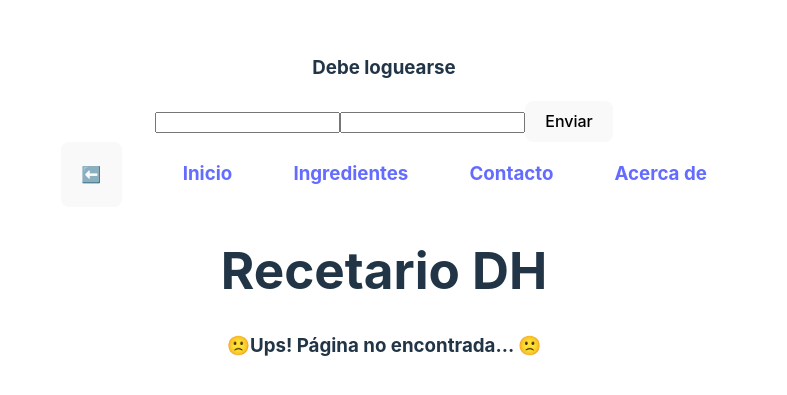
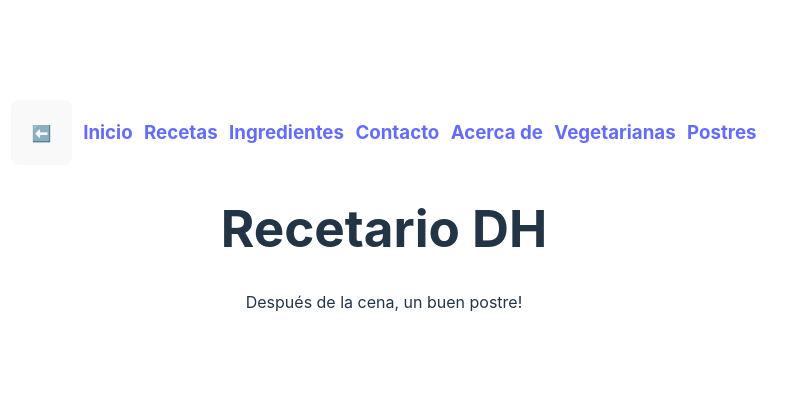
Before and after one commit to GiRoldan/Front3-React-FoodProject, a React (Vite) app: page /postres in a window 1280 px wide. Shown: the part 193-588 px from the top of the page, without its empty margins (256-1043 px from the left). Built offline with nearby package versions, Linux system fonts and the light colour scheme; no server answers.

Commit message:
Clase 18 - Rutas anidadas (Outlet) and useParams()

```diff
--- a/src/App.jsx
+++ b/src/App.jsx
@@ -1,30 +1,65 @@
+import { useEffect, useState } from 'react'
 import { Route, Routes } from 'react-router-dom'
 import './App.css'
-import LoginForm from './components/LoginForm'
+import Deserts from './components/Deserts'
 import Navbar from './components/Navbar'
+import RecipeDetail from './components/RecipeDetail'
+import Vegetarians from './components/Vegetarians'
+import Veggie from './components/Veggie'
 import About from './Pages/About'
 import Contact from './Pages/Contact'
 import Home from './Pages/Home'
 import Ingredients from './Pages/Ingredients'
 import NotFound from './Pages/NotFound'
+import Recipes from './Pages/Recipes'
 import {routes} from './routes'
 
 
 function App() {
+  const [recipes, setRecipes] = useState([])
+  //Debe estar inicializado paa q pueda mapear sino se rompe, o sea
+  //si no le pongo nada a useState() entonces me dirá q no puede mapear undefined,
+  //tiene q ser sí o sí un array vacío para q lo pueda mapear: useState([]).
+  //Si lo inicializo como un objeto useState({}) tampoco podrá mapearlo, se romperá.
+  const url = 'https://api.spoonacular.com/recipes/random?number=10&apiKey=66b599ca388d4d0793cdd19741565fcb'
+
+  useEffect(() => {
+      fetch(url)
+          .then(response => response.json())
+          //.then(data => console.log(data.recipes))
+          .then(data => setRecipes(data.recipes))
+  //El endpoint como tal jsonificado (data) me da un objeto(data) q tiene arrays(recipes), yo lo inicialicé con un array vacío pero es un objeto q tiene arrays,
+  //por lo cual debo desestructurarlo. Vemos con console.log la data, entonces vemos q si tomamos data.recipes tenemos el array.
+  }, [])
+  /* 1° Dependencias ARRAY VACIO: useEffect() se ejecuta UNA SOLA VEZ
+     2° Si coloco alguna dependencia, o sea le pongo algo al array, useEffect() se ejecutará cada vez que se actualice eso q ponga, por ejemplo:
+   Si en las dependencias pongo otro estado, por ej un contador, se actualizará cada vez q ese contador se actualice.
+   OJO! Si en las dependencias pongo recipies se va a generar un loop infinito.
+   */
+
+  console.log(recipes);
+
 
   //La idea es NO colocar componentes sueltos en APP sino solamente colocar RUTAS,
   //En la APP no figuran componentes sueltos NI estados.
   //Generalmente se colocan solo RUTAS y a lo sumo alguna operación lógica para trabajar con las rutas.
   return (
     <div className="App">
-      <LoginForm/>
+      {/* <LoginForm/> */}
       <Navbar/>
-      <h1>Recetario DH</h1>
       <Routes>
-        <Route path={routes.home} element={<Home/>}/>
+        {/* <Route path={routes.home} element={<Home/>}/> */}
         {/* Ahora Home no es tanto un componente sino una pag donde dentro de Home podrian haber otros componentes,
         por cual me conviene crear una carpeta nueva de PAGES, dentro de la cual pondremos a Home*/}
+        <Route path={routes.home} element={<Home/>}>
+          <Route path="/vegetarianas" element={<Vegetarians/>}>
+             <Route path="/vegetarianas/veggie" element={<Veggie/>}/>
+          </Route>
+          <Route path="/postres" element={<Deserts/>}/>
+        </Route>
         <Route path={routes.ingredients} element={<Ingredients/>}/>
+        <Route path={routes.recipes} element={<Recipes recipes={recipes}/>}/>
+        <Route path='/recipe/:id' element={<RecipeDetail recipes={recipes}/>}/>
         <Route path={routes.contact} element={<Contact/>}/>
         <Route path={routes.about} element={<About/>}/>
         <Route path='*' element={<NotFound/>}/>
--- a/src/Pages/Home.jsx
+++ b/src/Pages/Home.jsx
@@ -1,33 +1,16 @@
 import React, { useEffect, useState } from 'react'
+import { Link, Outlet } from 'react-router-dom'
 import Card from '../components/Card'
 
 const Home = () => {
-    const [recipes, setRecipes] = useState([])
-    //Debe estar inicializado paa q pueda mapear sino se rompe, o sea
-    //si no le pongo nada a useState() entonces me dirá q no puede mapear undefined,
-    //tiene q ser sí o sí un array vacío para q lo pueda mapear: useState([]).
-    //Si lo inicializo como un objeto useState({}) tampoco podrá mapearlo, se romperá.
-    const url = 'https://api.spoonacular.com/recipes/random?number=10&apiKey=66b599ca388d4d0793cdd19741565fcb'
 
-    useEffect(() => {
-        fetch(url)
-            .then(response => response.json())
-            //.then(data => console.log(data.recipes))
-            .then(data => setRecipes(data.recipes))
-    //El endpoint como tal jsonificado (data) me da un objeto(data) q tiene arrays(recipes), yo lo inicialicé con un array vacío pero es un objeto q tiene arrays,
-    //por lo cual debo desestructurarlo. Vemos con console.log la data, entonces vemos q si tomamos data.recipes tenemos el array.
-    }, [])
-    /* 1° Dependencias ARRAY VACIO: useEffect() se ejecuta UNA SOLA VEZ
-       2° Si coloco alguna dependencia, o sea le pongo algo al array, useEffect() se ejecutará cada vez que se actualice eso q ponga, por ejemplo:
-     Si en las dependencias pongo otro estado, por ej un contador, se actualizará cada vez q ese contador se actualice.
-     OJO! Si en las dependencias pongo recipies se va a generar un loop infinito.
-     */
-
-    console.log(recipes);
 
   return (
     <div>
-        {recipes.map(recipe => <Card key={recipe.id} recipe={recipe}/>)}
+      <h1>Recetario DH</h1>
+      <Outlet/>
+        {/* Para trabajar con rutas anidadas, necesito Outlet,
+        Outlet lo usamos en cada componentes donde se debería mostrar esa ruta anidada. */}
     </div>
   )
 }
--- /dev/null
+++ b/src/Pages/Recipes.jsx
@@ -0,0 +1,15 @@
+import React, { useEffect, useState } from 'react'
+import { Link } from 'react-router-dom'
+import Card from '../components/Card'
+
+const Recipes = ({recipes}) => {
+
+  return (
+    <div>
+      <h2>Lista de recetas random</h2>
+      {recipes.map(recipe => <Link key={recipe.id} to={'/recipe/' + recipe.id}><Card recipe={recipe}/></Link>)}
+    </div>
+  )
+}
+
+export default Recipes
--- /dev/null
+++ b/src/components/Deserts.jsx
@@ -0,0 +1,11 @@
+import React from 'react'
+
+const Deserts = () => {
+  return (
+    <div>
+      Después de la cena, un buen postre!
+    </div>
+  )
+}
+
+export default Deserts
--- a/src/components/Navbar.jsx
+++ b/src/components/Navbar.jsx
@@ -10,9 +10,12 @@ const Navbar = () => {
     <div className='navbar'>
         <button onClick={() => navigate(-1)}>⬅️</button>
         <Link to={routes.home}><h3>Inicio</h3></Link>
+        <Link to={routes.recipes}><h3>Recetas</h3></Link>
         <Link to={routes.ingredients}><h3>Ingredientes</h3></Link>
         <Link to={routes.contact}><h3>Contacto</h3></Link>
         <Link to={routes.about}><h3>Acerca de</h3></Link>
+        <Link to='/vegetarianas'><h3>Vegetarianas</h3></Link>
+        <Link to= 'postres'><h3>Postres</h3></Link>
     </div>
   );
 };
--- /dev/null
+++ b/src/components/RecipeDetail.jsx
@@ -0,0 +1,21 @@
+import React from 'react'
+import { useParams } from 'react-router-dom';
+
+const RecipeDetail = ({recipes}) => {
+
+    const params = useParams();
+    // console.log(recipes);
+
+    const recipeSelected = recipes.find((recipe) => params.id == recipe.id)
+    console.log(recipeSelected);
+
+  return (
+    <div>
+        <h2>{recipeSelected.title}</h2>
+        <img src={recipeSelected.image} alt="" />
+        <h4>{recipeSelected.instructions}</h4>
+    </div>
+  )
+}
+
+export default RecipeDetail
--- /dev/null
+++ b/src/components/Vegetarians.jsx
@@ -0,0 +1,14 @@
+import React from 'react'
+import { Link, Outlet } from 'react-router-dom'
+
+const Vegetarians = () => {
+  return (
+    <div>
+      Lista de recetas vegetarianas, bien saludable!
+      <Link to="/vegetarianas/veggie"><h3>Veggie</h3></Link>
+      <Outlet/>
+    </div>
+  )
+}
+
+export default Vegetarians
--- /dev/null
+++ b/src/components/Veggie.jsx
@@ -0,0 +1,11 @@
+import React from 'react'
+
+const Veggie = () => {
+  return (
+    <div>
+      <h3>Recetas sin ningún tipo de maltrato animal!</h3>
+    </div>
+  )
+}
+
+export default Veggie
--- a/src/routes.js
+++ b/src/routes.js
@@ -2,5 +2,7 @@ export const routes = {
     home: '/',
     ingredients: '/ingredientes',
     contact: '/contacto',
-    about: '/acerca'
+    about: '/acerca',
+    recipes: '/recetas',
+    recipe: '/recipe/:id'
 }
```
